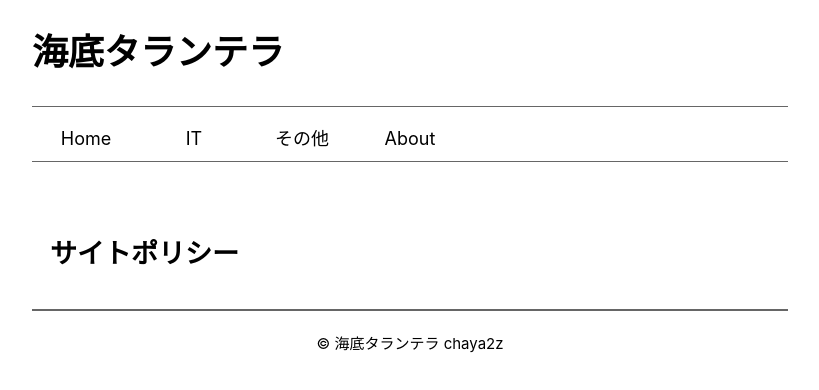
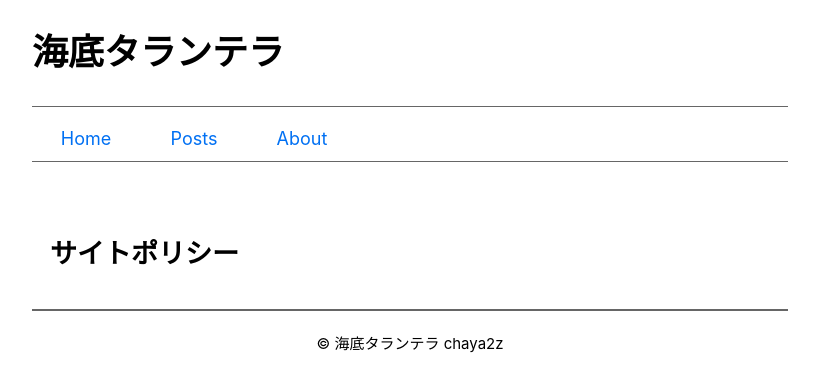
Before and after one commit to chaya2z/chaya2z.github.io, a Next.js app: page /policy in a window 1280 px wide. Shown: the top 390 px of the page, without its empty margins (230-1049 px from the left). Built offline with nearby package versions, Linux system fonts and the light colour scheme.

Commit message:
[ Add ] navigation items link

```diff
--- a/components/navbar/NavBar.tsx
+++ b/components/navbar/NavBar.tsx
@@ -1,18 +1,35 @@
 import navbarStyles from "./navbar.module.css";
+import Link from "next/link";
+
+type navbarItem = {
+    path: string,
+    name: string,
+}
 
 export default function NavBar() {
-    const items: string[] = [
-        "Home",
-        "IT",
-        "その他",
-        "About",
+    const items: navbarItem[] = [
+        {
+            path: "/",
+            name: "Home"
+        },
+        {
+            path: "/posts",
+            name: "Posts"
+        },
+        {
+            path: "/about",
+            name: "About"
+        },
     ]
+
     return (
         <div className={navbarStyles.container}>
-            {items.map((item: string, index: number) => {
+            {items.map(item => {
                 return (
-                    <div className={navbarStyles.item} key={index}>
-                        {item}
+                    <div className={navbarStyles.item} key={item.path}>
+                        <Link href={item.path}>
+                            <a>{item.name}</a>
+                        </Link>
                     </div>
                 )
             })}
```
